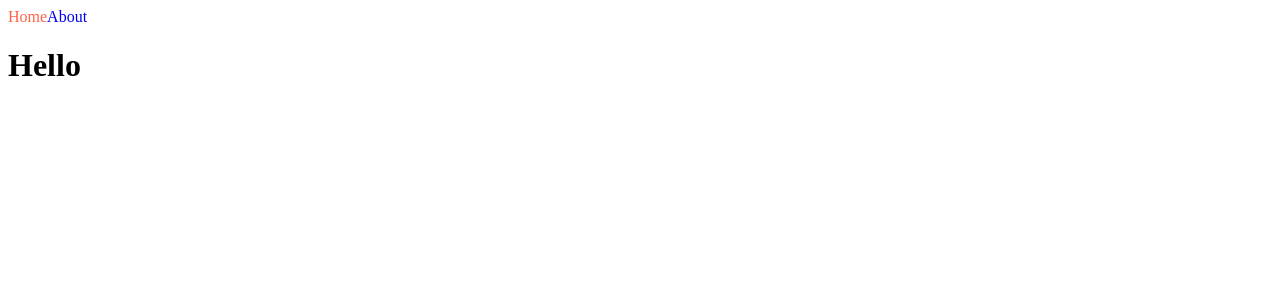
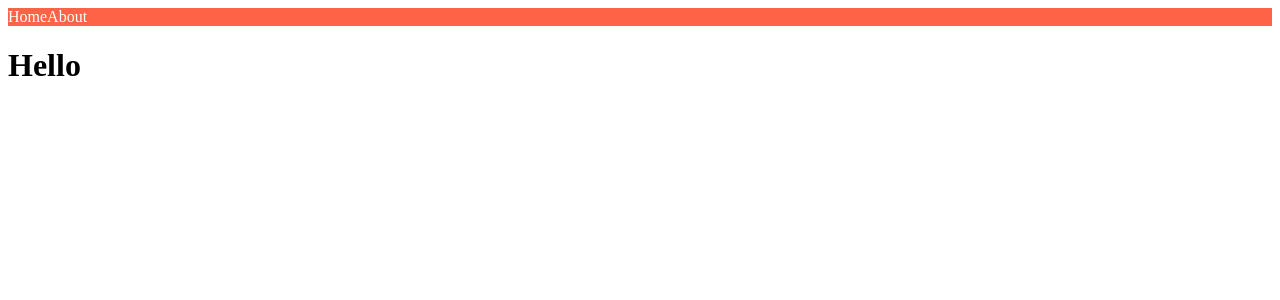
Before and after one commit to myhappyman/nextJsIntro, a Next.js app: page / in a window 1280 px wide. Shown: the top 300 px of the page. Built offline with nearby package versions, Linux system fonts and the light colour scheme.

Commit message:
NextJS에서의 Layout패턴 설정 및 Head컴포넌트를 활용한 title설정 방법, 동적처리

```diff
--- /dev/null
+++ b/components/Layout.tsx
@@ -0,0 +1,22 @@
+import { useRouter } from "next/router";
+import NavBar from "./NavBar";
+import SEO from "./Seo";
+
+export default function Layout({children}:React.PropsWithChildren){
+    const {pathname} = useRouter();
+    const title = pathname === "/" ? "Home" : pathname.split("/")[1];
+
+    return (
+    <>
+        <SEO title={title} />
+        <NavBar />
+        <div>{children}</div>
+        <style jsx global>{`
+            a{
+                text-decoration: none;
+                color: #fff;
+            }
+        `}</style>
+    </>
+    );
+}
--- a/components/NavBar.js
+++ /dev/null
@@ -1,29 +0,0 @@
-import Link from "next/link";
-import { useRouter } from "next/router";
-import styles from "./NavBar.module.css";
-
-export default function NavBar(){
-    const router = useRouter();
-    console.log(router)
-
-    return (
-        <nav>
-            <Link className={
-                [
-                    styles.link,
-                    router.pathname === "/" ? styles.active : ""
-                ].join(" ")} href="/">
-                    Home
-            </Link>
-            <Link className={
-                [
-                    styles.link,
-                    router.pathname === "/about" ? styles.active : ""
-                ].join(" ")} href="/about">
-                    About
-            </Link>
-            {/* <Link className={`${styles.link} ${router.pathname === "/" ? styles.active : ""}`} href="/">Home</Link>
-            <Link className={`${styles.link} ${router.pathname === "/about" ? styles.active : ""}`} href="/about">About</Link> */}
-        </nav>)
-    ;
-}
--- /dev/null
+++ b/components/NavBar.tsx
@@ -0,0 +1,22 @@
+import Link from "next/link";
+import { useRouter } from "next/router";
+
+export default function NavBar(){
+    const router = useRouter();
+
+    return (
+        <nav>
+            <Link href="/" className={`${router.pathname === "/" ? "active" : ""}`}>Home</Link>
+            <Link href="/about" className={router.pathname === "/about" ? "active" : ""}>About</Link>
+            <style jsx>{`
+                nav{
+                    background-color: tomato;
+                } text-decoration: none;
+                }
+                .active{
+                    color: yellow;
+                }
+            `}</style>
+        </nav>
+    );
+}
--- /dev/null
+++ b/components/Seo.tsx
@@ -0,0 +1,13 @@
+import Head from "next/head";
+
+interface Ititle{
+    title: string;
+}
+
+export default function SEO({title}:Ititle){
+    return (
+        <Head>
+            <title>{title} | Next Movies</title>
+        </Head>
+    )
+}
--- /dev/null
+++ b/pages/_app.tsx
@@ -0,0 +1,11 @@
+import Layout from "../components/Layout";
+import type { AppProps } from 'next/app';
+
+export default function CustomApp({ Component, pageProps }:AppProps) {
+  return (
+    <Layout>
+        {/* <SEO title="Home" /> */}
+        <Component {...pageProps} />
+    </Layout>
+  );
+}
--- a/pages/about.tsx
+++ b/pages/about.tsx
@@ -1,9 +1,8 @@
-import NavBar from "@/components/NavBar";
+import SEO from "@/components/Seo";
 
 export default function About(){
     return (
         <div>
-            <NavBar />
             <h1>About</h1>
         </div>
     );
--- a/pages/index.tsx
+++ b/pages/index.tsx
@@ -1,9 +1,8 @@
-import NavBar from "../components/NavBar";
+import SEO from "@/components/Seo";
 
 export default function Home(){
     return (
         <div>
-            <NavBar />
             <h1>Hello</h1>
         </div>
     );
```
Also changed, not shown: 1 other file (tests, documents, lock files or other folders).
